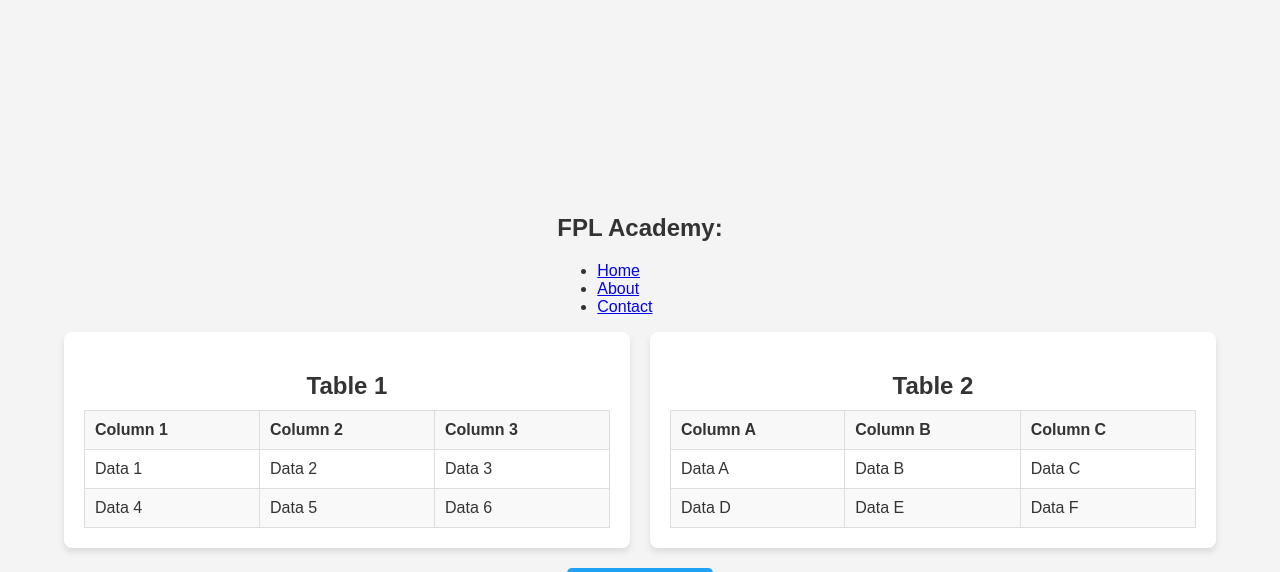
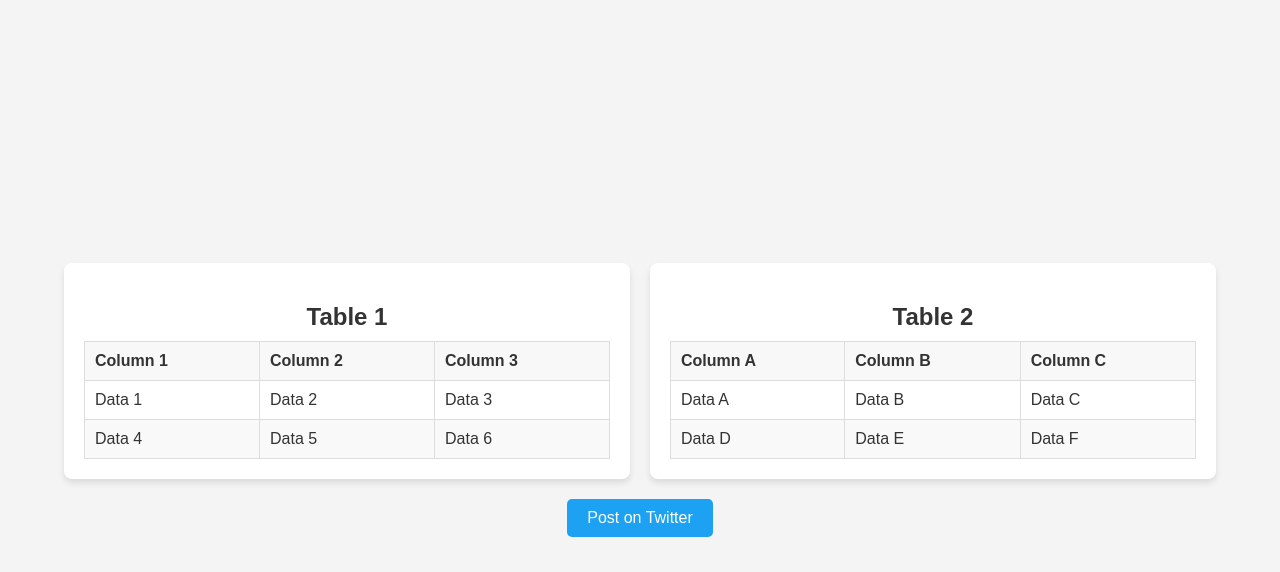
Before and after one commit to ghassenSW/FPL_Academy, a Flask app: page /price_change in a window 1280 px wide. Shown: the top 572 px of the page. Run offline with Flask 3, Linux system fonts and the light colour scheme.

Commit message:
'initial'

```diff
--- a/templates/price_change.html
+++ b/templates/price_change.html
@@ -7,17 +7,7 @@
   <link rel="stylesheet" href="../static/price_change.css">
 </head>
 <body>
-  <!-- Sidebar -->
-  <aside class="sidebar">
-    <h1>FPL Academy:</h1>
-    <nav>
-        <ul>
-          <li><a href="#" class="active">Home</a></li>
-          <li><a href="#">About</a></li>
-          <li><a href="#">Contact</a></li>
-        </ul>
-      </nav>
-    </aside>
+
   <div class="container">
     <!-- Tables Section -->
     <div class="tables">
```
